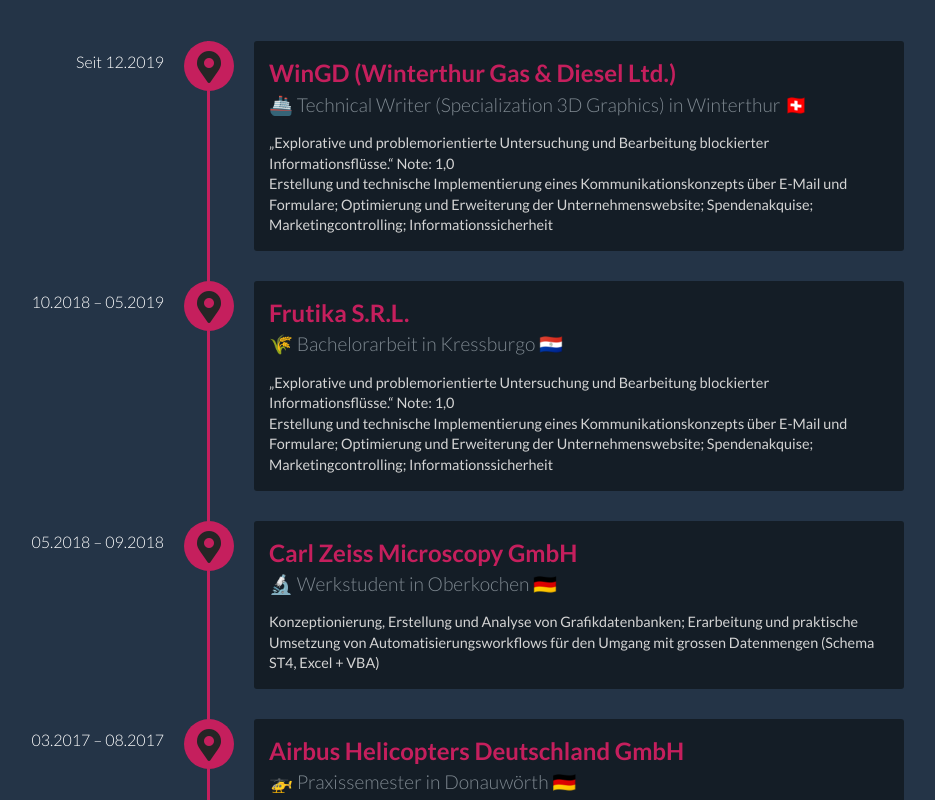
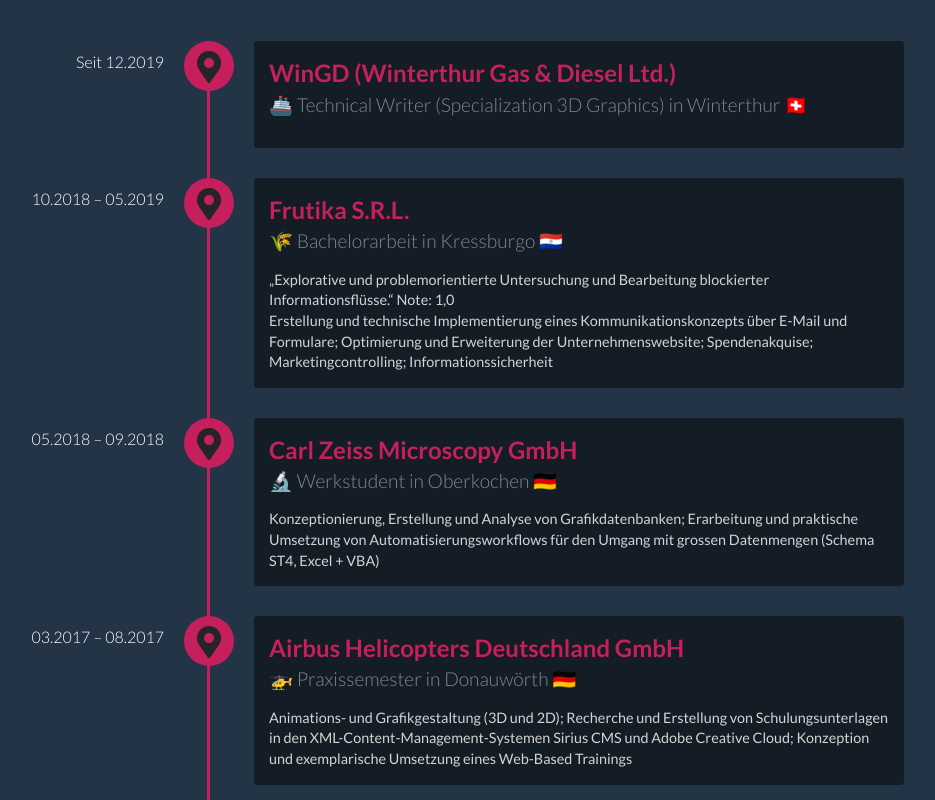
Before and after one commit to ahellbach/ahellbach.github.io, a website: page index.html in a window 1280 px wide. Shown: the part 1140-1940 px from the top of the page, without its empty margins (236-1171 px from the left). Drawn offline with nearby package versions, Linux system fonts and the light colour scheme; a script that the page names is missing.

Commit message:
Update index.html

```diff
--- a/index.html
+++ b/index.html
@@ -93,12 +93,6 @@
             <div data-date="Seit 12.2019" data-icon="ship">
                 <h3>WinGD (Winterthur Gas & Diesel Ltd.)</h3>
                 <h4>🚢 Technical Writer (Specialization 3D Graphics) in Winterthur 🇨🇭</h4>
-                <p>
-                    „Explorative und problemorientierte Untersuchung und Bearbeitung blockierter Informationsflüsse.“ Note: 1,0
-                </p>
-                <p>
-                    Erstellung und technische Implementierung eines Kommunikationskonzepts über E-Mail und Formulare; Optimierung und Erweiterung der Unternehmenswebsite; Spendenakquise; Marketingcontrolling; Informationssicherheit
-                </p>
             </div>
 
             <div data-date="10.2018 – 05.2019" data-icon="microscope">
```
